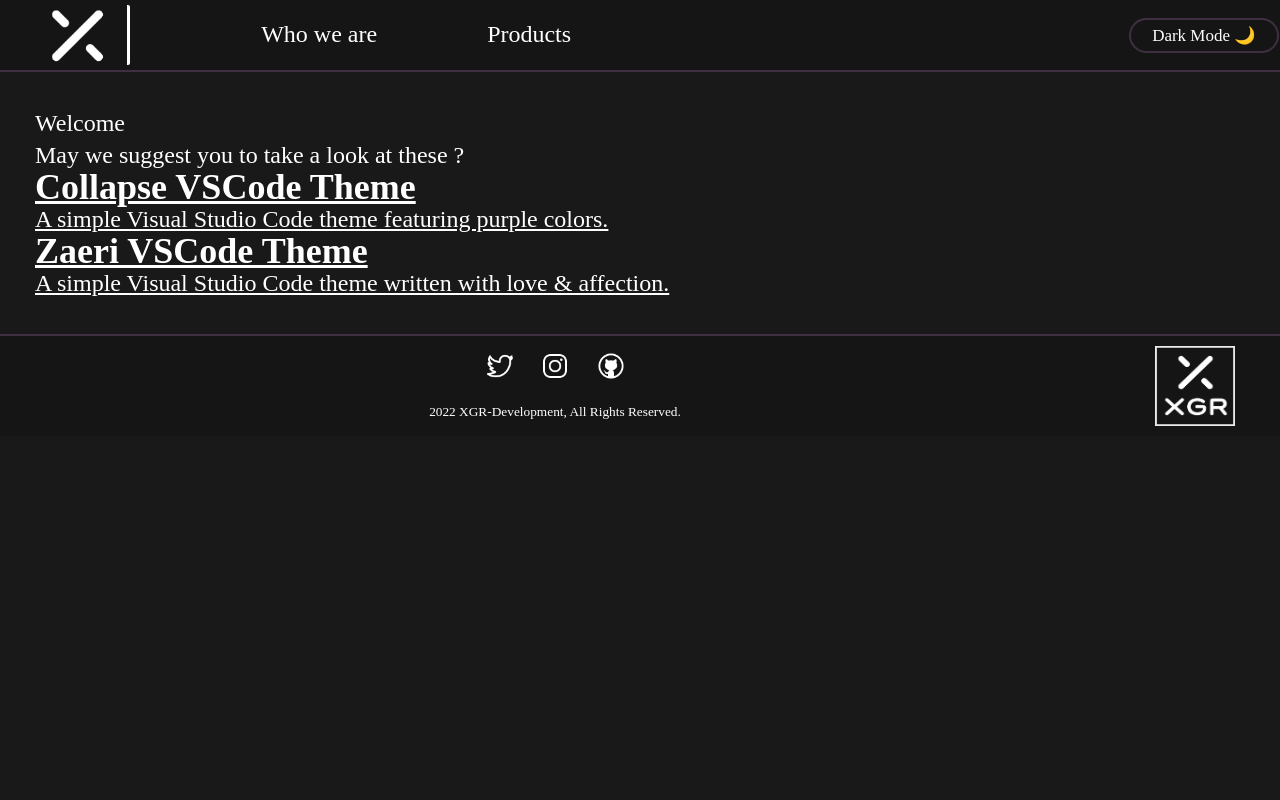
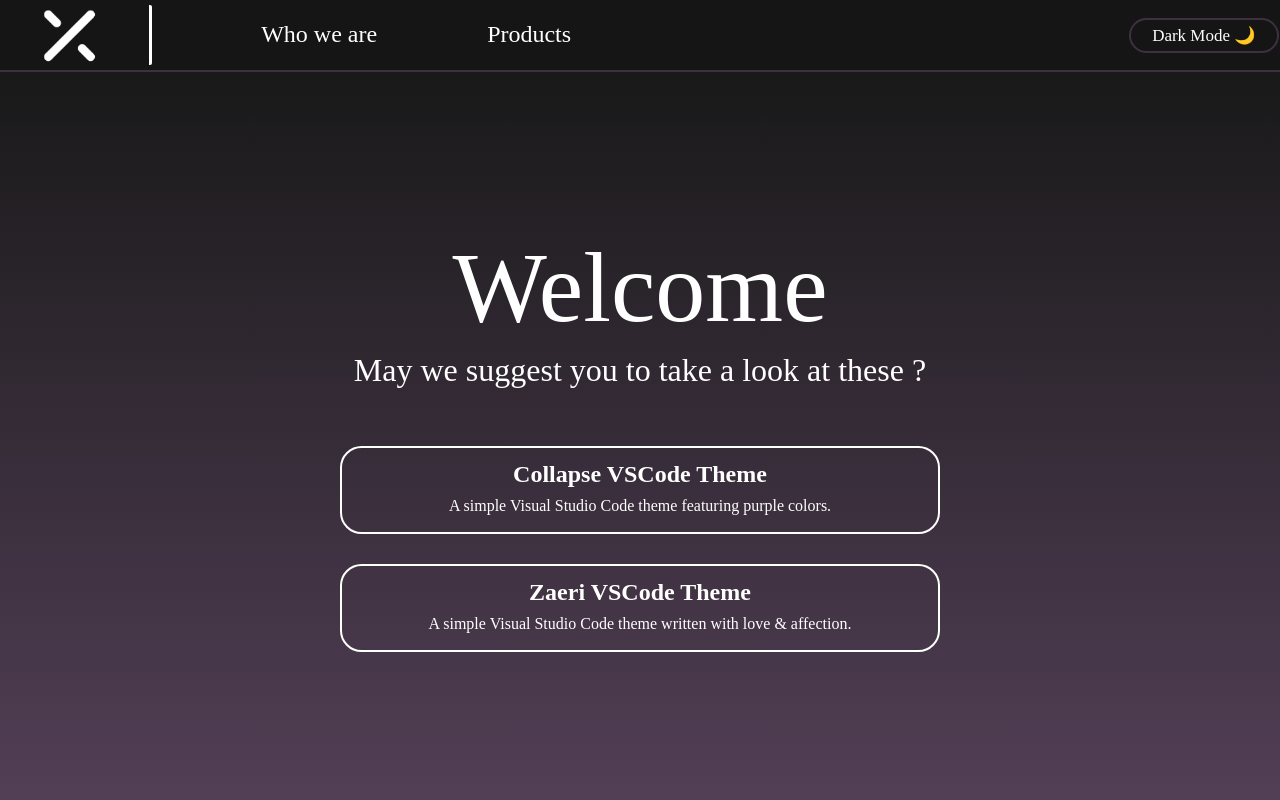
Before and after one commit to XGR-Development/XGR-Website, a website: page html/main.html in a window 1280 px wide. Shown: the top 800 px of the page. Drawn offline with Linux system fonts and the light colour scheme; a web font is replaced by a local one.

Commit message:
Update darkmode.css

```diff
--- a/css/darkmode.css
+++ b/css/darkmode.css
@@ -38,10 +38,10 @@
 }
 
 main {
+    position: relative;
     padding: 35px;
     text-align: justify;
     font-size: x-large;
-    height: 100%;
 }
 
 .header {
@@ -71,8 +71,8 @@
 }
 
 .header-logo {
-    padding-right: 20px;
-    padding-left: 5px;
+    padding-right: 50px;
+    padding-left: 20px;
     display: block;
     margin-left: auto;
     margin-right: auto;
@@ -140,6 +140,61 @@
     animation: modeButtonChange 2s forwards;
 }
 
+.main {
+    padding: 200px 70px;
+    display: block;
+    background-image: linear-gradient(
+        rgba(237, 163, 250, 0),
+        rgba(237, 163, 250, 0.3)
+    );
+}
+
+.main-title {
+    position: relative;
+    text-align: center;
+    font-size: 100px;
+}
+
+.main-suggest {
+    font-size: xx-large;
+    position: relative;
+    text-align: center;
+    padding-top: 50px;
+}
+
+.main-suggest-list {
+    display: block;
+    margin-left: auto;
+    margin-right: auto;
+    margin-top: 60px;
+    align-items: center;
+    justify-content: center;
+    width: 600px;
+}
+
+.main-suggest-item {
+    border: 2px solid;
+    border-radius: 1.35rem;
+    display: block;
+    margin-left: auto;
+    margin-right: auto;
+    text-align: center;
+    margin-bottom: 30px
+}
+
+.item-anchor {
+    text-decoration: none;
+}
+
+.item {
+    padding: 10px 0px;
+    font-size: medium;
+}
+
+.main-suggest-item:hover {
+    animation: modeButtonChange 1.5s forwards;
+}
+
 .footer {
     display: flex;
     height: 100px;
```
